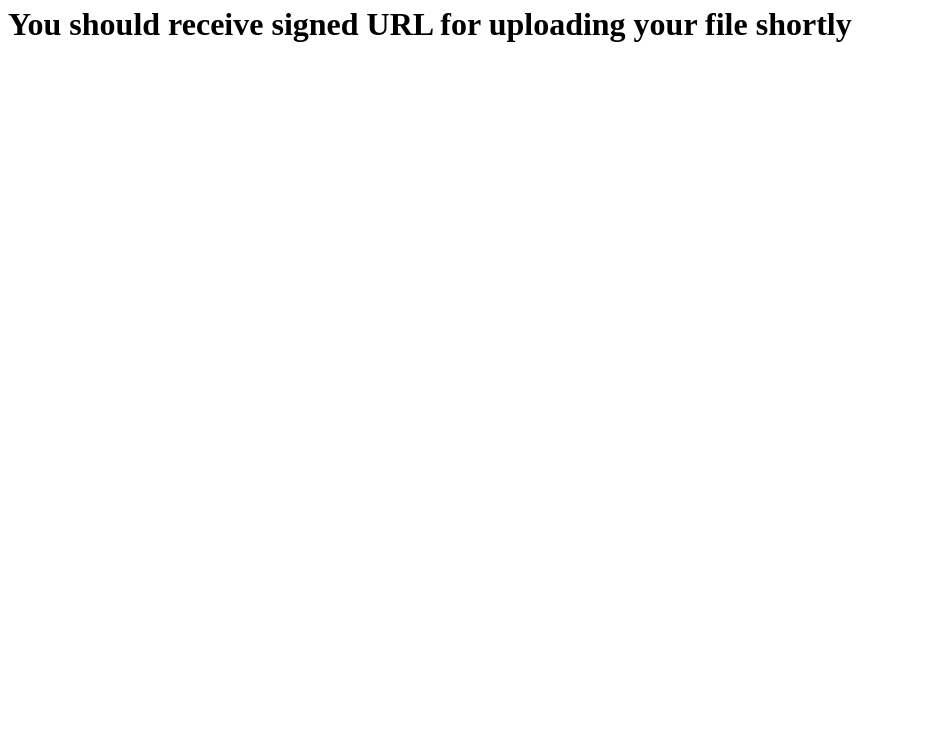
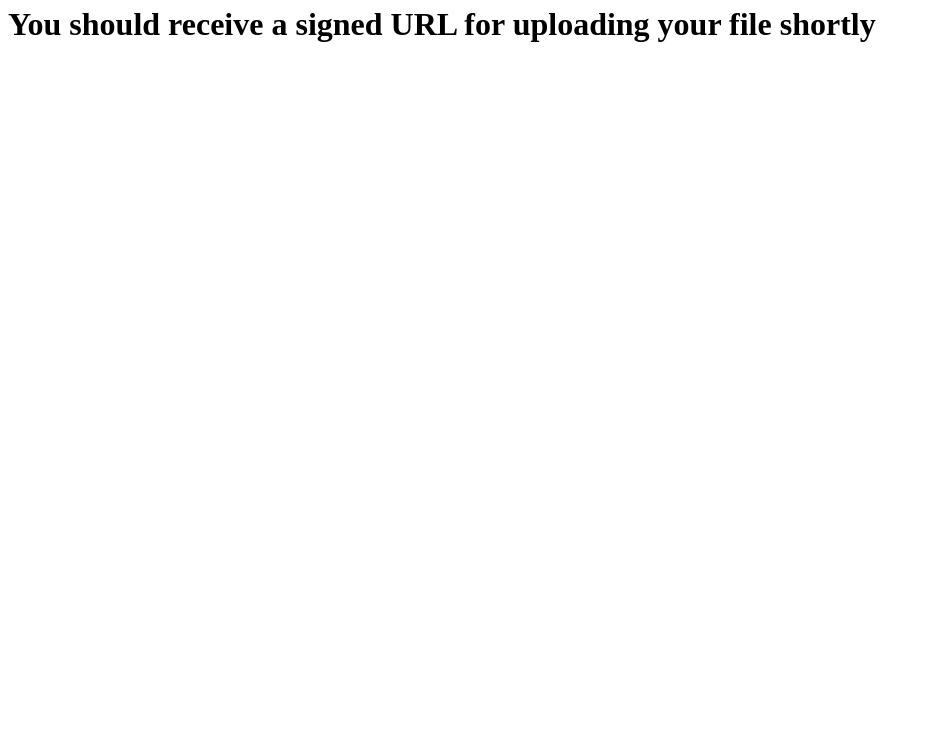
Before and after one commit to nerazouri/nerazouri.github.io, a plain HTML site: page signin.html in a window 1280 px wide. Shown: the part 60-800 px from the top of the page, without its empty margins (0-930 px from the left). Drawn offline with Linux system fonts and the light colour scheme.

Commit message:
Update signin.html

```diff
--- a/signin.html
+++ b/signin.html
@@ -3,6 +3,6 @@
     <title>Sign in succesfull</title>
 <body>
     <h1>Your sign was successful </h1>
-    <h1>You should receive signed URL for uploading your file shortly</h1>
+    <h1>You should receive a signed URL for uploading your file shortly</h1>
 </body>
 </html>
```
